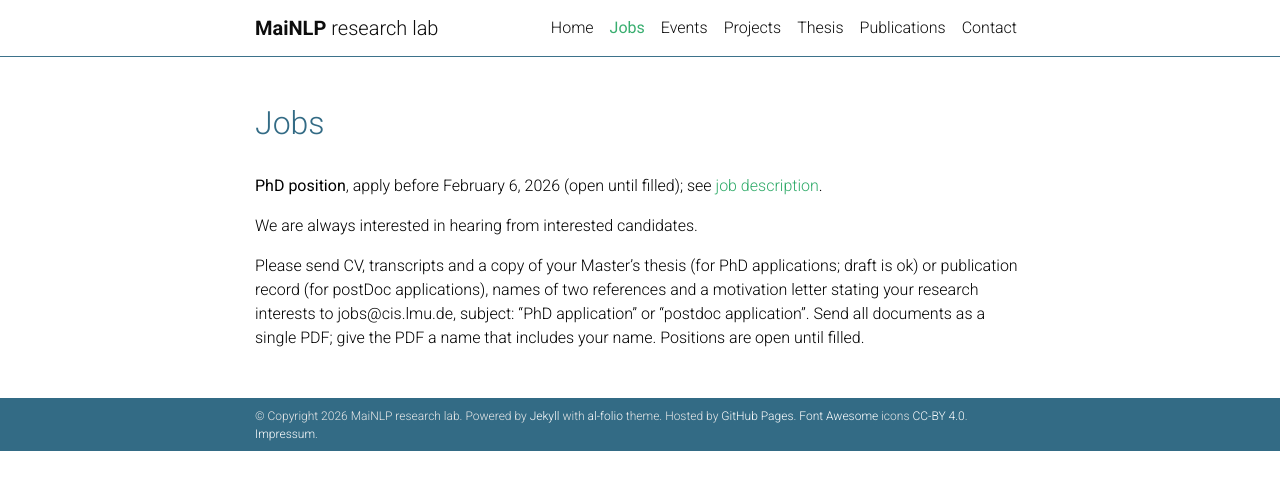
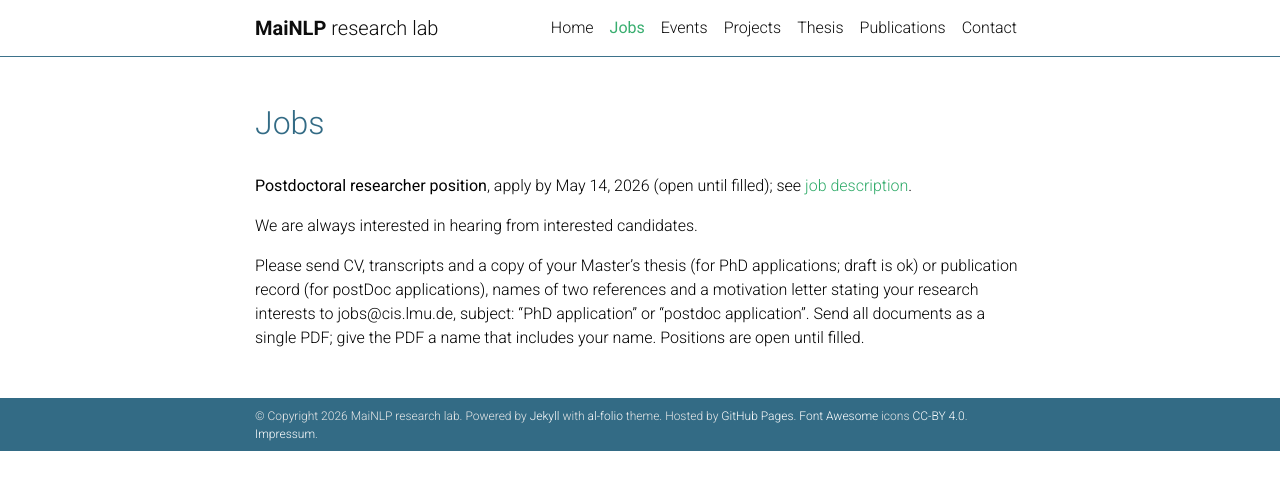
Before and after one commit to mainlp/mainlp.github.io, a Jekyll site: the page built from _pages/jobs.md, in a window 1280 px wide. Shown: the top 490 px of the page. Built offline with Jekyll 4.4.1, drawn with Linux system fonts in a browser that asks for light colours; comment, search, counter and statistics services are not loaded; a style sheet for code colours, icons or effects is not loaded.

Commit message:
Update jobs.md

```diff
--- a/_pages/jobs.md
+++ b/_pages/jobs.md
@@ -20,7 +20,9 @@ nav_order: 2
 <!--<b>Postdoc position</b>, apply by September 18 2025 (open until filled); see <a href="/assets/pdf/Postdoc-position-2026.pdf" target="_blank">job description</a>.-->
 
 
-<b>PhD position</b>, apply before February 6, 2026 (open until filled); see <a href="/assets/pdf/PhDposition-Bavarian.pdf" target="_blank">job description</a>.
+<!--<b>PhD position</b>, apply before February 6, 2026 (open until filled); see <a href="/assets/pdf/PhDposition-Bavarian.pdf" target="_blank">job description</a>.-->
+
+<b>Postdoctoral researcher position</b>, apply by May 14, 2026 (open until filled); see <a href="/assets/pdf/Postdoctoral-researcher-MaiNLP-2026.pdf" target="_blank">job description</a>.
 
 <!--
 Currently we have no PhD/postdoc position openings. Inquiries are though always welcome, as the situation might change (for example, we do not have fixed yearly PhD intakes, but it is flexible depending on available funding). Therefore:
```
